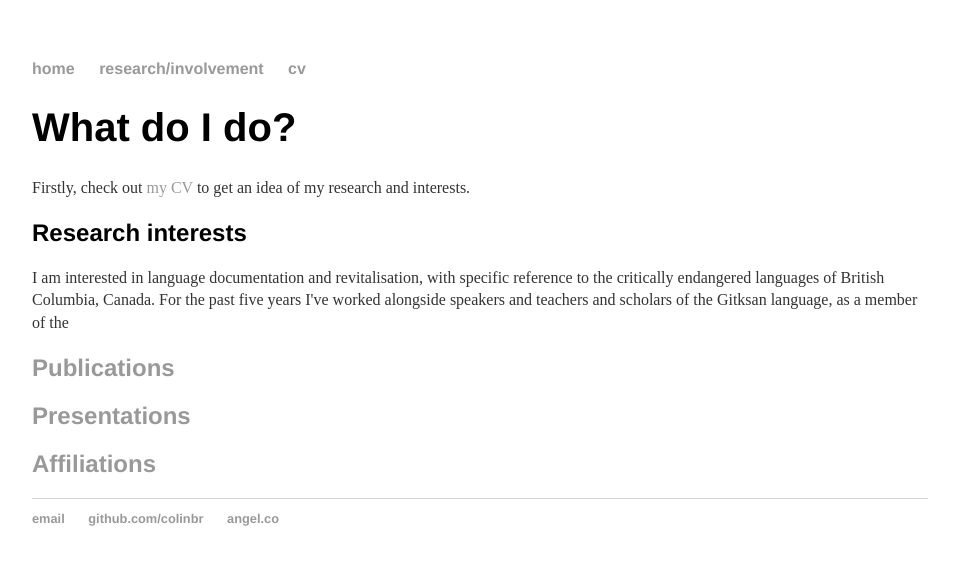
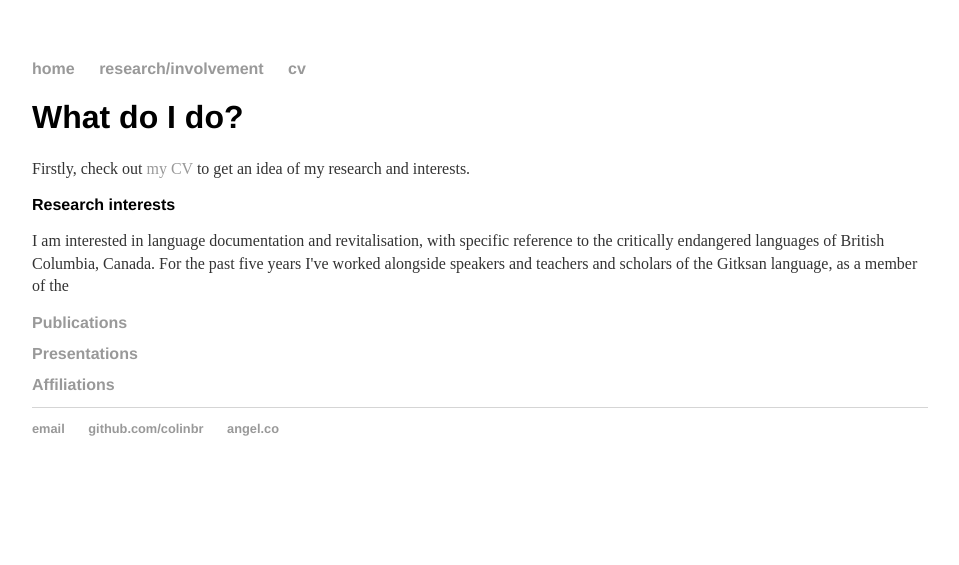
Before and after one commit to colinbr/OLD-colinbr.github.io, a Jekyll site: the page built from research/index.html, in a window 1280 px wide. Shown: the top 565 px of the page, without its empty margins (160-1119 px from the left). Built offline with Jekyll 4.4.1, drawn with Linux system fonts in a browser that asks for light colours.

Commit message:
Update main.css

```diff
--- a/css/main.css
+++ b/css/main.css
@@ -20,12 +20,12 @@ a:hover {
     text-decoration: underline;
 }
 h1 {
-    font-size: 2.5em;
+    font-size: 2em;
     font-family:'Helvetica', 'Arial', 'Sans-Serif';
 }
 
 h2 {
-    font-size: 1.5em;
+    font-size: 1em;
     font-family:'Helvetica', 'Arial', 'Sans-Serif';
 }
 
```
